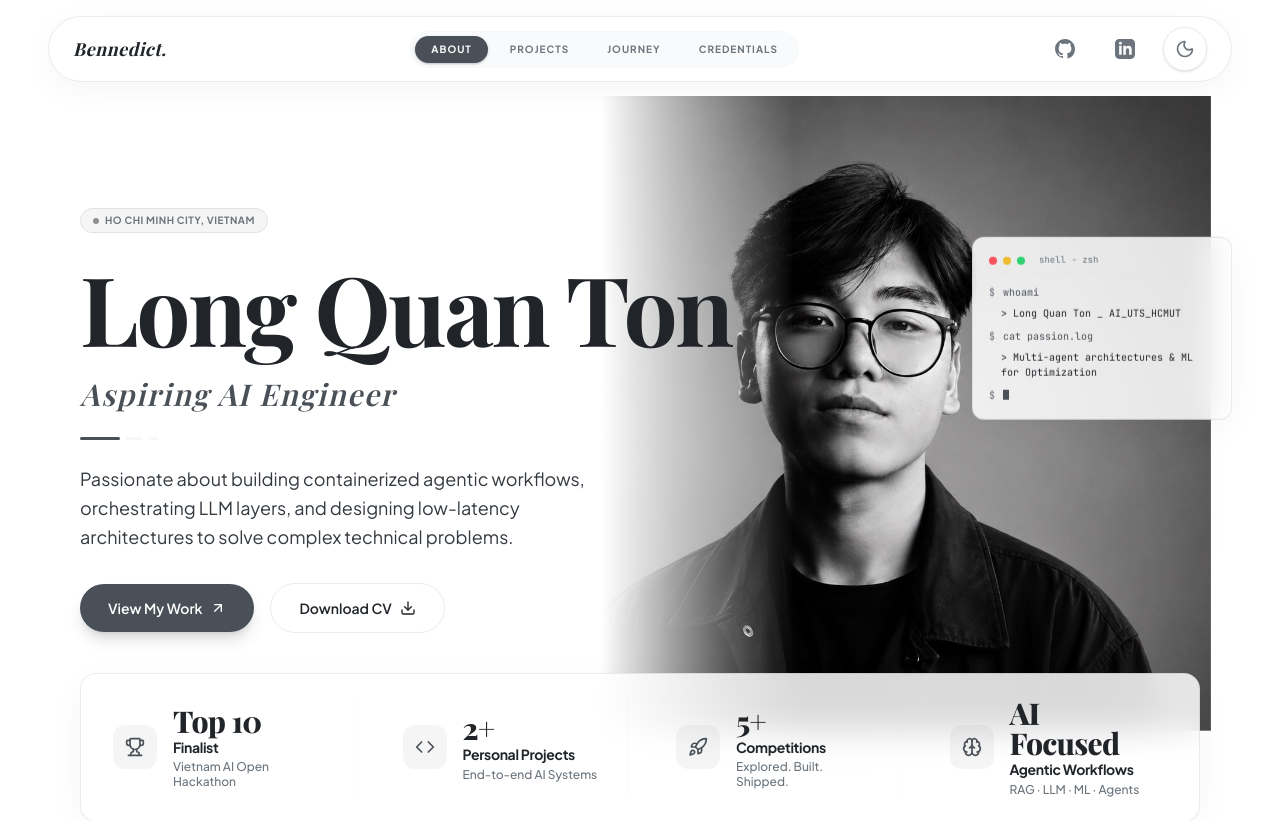
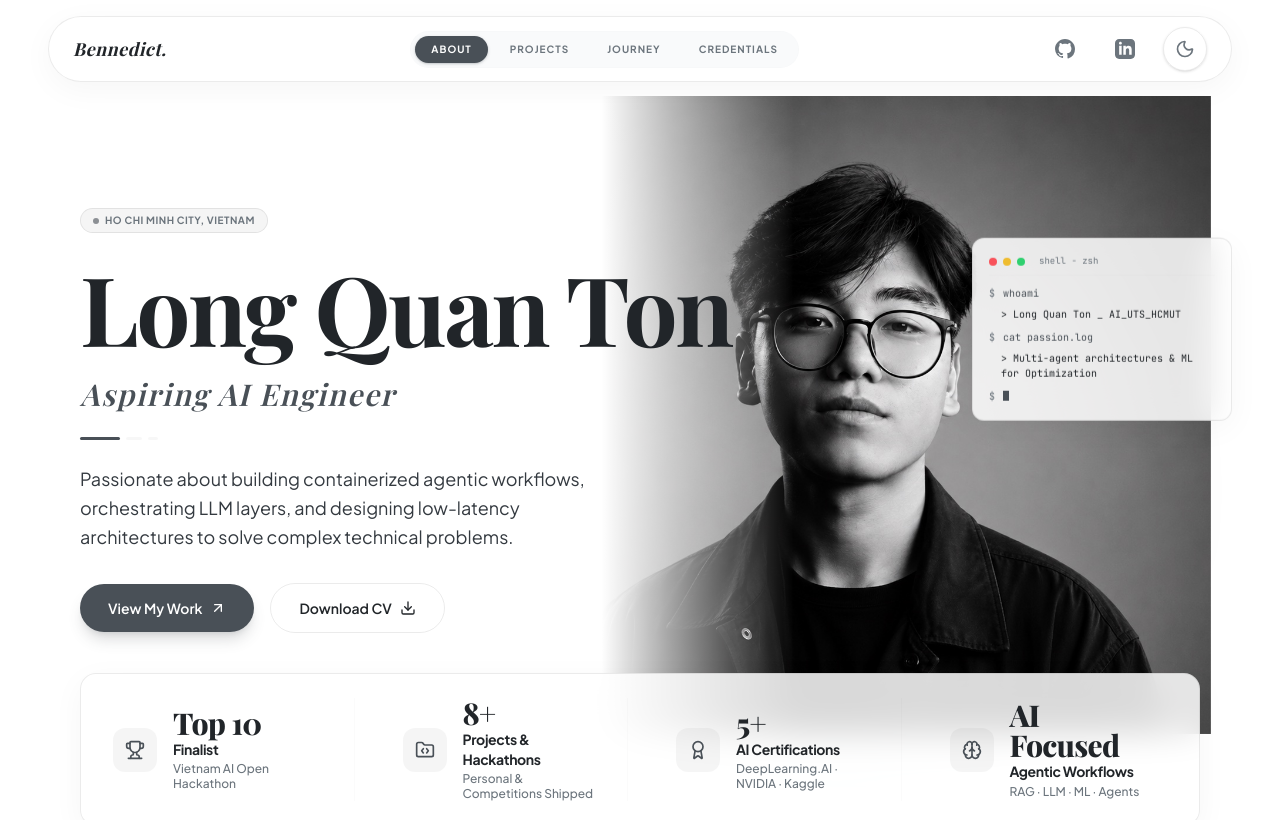
Before and after one commit to BennedictQuanTon/MyWebsite, a React (Vite) app: page / in a window 1280 px wide. Shown: the top 820 px of the page. Built offline with nearby package versions, Linux system fonts and the light colour scheme; a web font is replaced by a local one.

Commit message:
update stats

```diff
--- a/src/pages/Home.tsx
+++ b/src/pages/Home.tsx
@@ -1,6 +1,6 @@
 import React, { useState } from 'react';
 import { Link } from 'react-router-dom';
-import { ArrowUpRight, Download, Brain, User, Cpu, Layers, Terminal, ChevronRight, Sparkles, Database, Layout, Trophy, Code, Rocket, Copy, Check, MapPin } from 'lucide-react';
+import { ArrowUpRight, Download, Brain, User, Cpu, Layers, Terminal, ChevronRight, Sparkles, Database, Layout, Trophy, Code, Rocket, Copy, Check, MapPin, Award, FolderCode } from 'lucide-react';
 import { ScrollReveal } from '../components/ui/ScrollReveal';
 import { genericTechIcon } from '../components/ui/TechLogos';
 import { projects } from '../data/projects';
@@ -45,16 +45,16 @@ export const Home: React.FC = () => {
       icon: <Trophy size={20} className="text-accent" />
     },
     {
-      value: '2+',
-      label: 'Personal Projects',
-      sublabel: 'End-to-end AI Systems',
-      icon: <Code size={20} className="text-accent" />
+      value: '8+',
+      label: 'Projects & Hackathons',
+      sublabel: 'Personal & Competitions Shipped',
+      icon: <FolderCode size={20} className="text-accent" />
     },
     {
       value: '5+',
-      label: 'Competitions',
-      sublabel: 'Explored. Built. Shipped.',
-      icon: <Rocket size={20} className="text-accent" />
+      label: 'AI Certifications',
+      sublabel: 'DeepLearning.AI · NVIDIA · Kaggle',
+      icon: <Award size={20} className="text-accent" />
     },
     {
       value: 'AI Focused',
```
